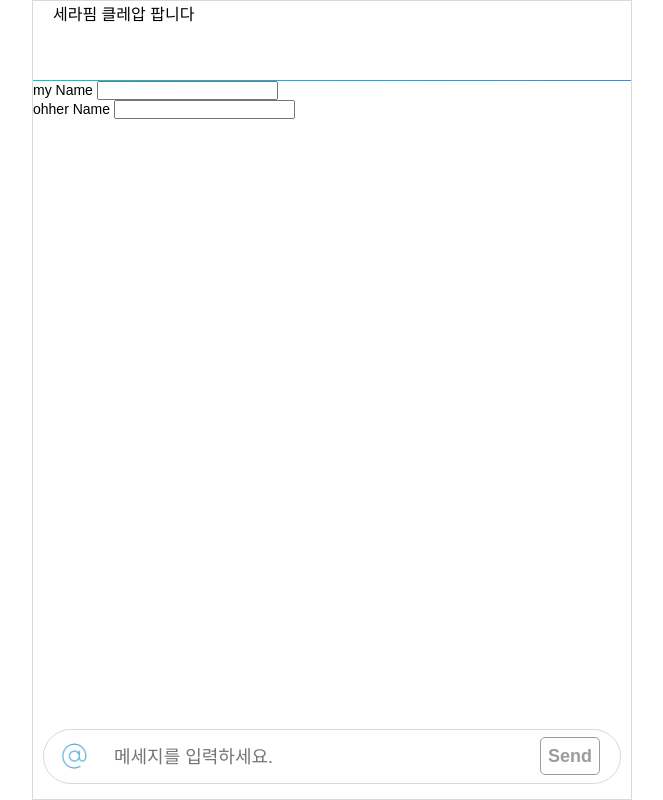
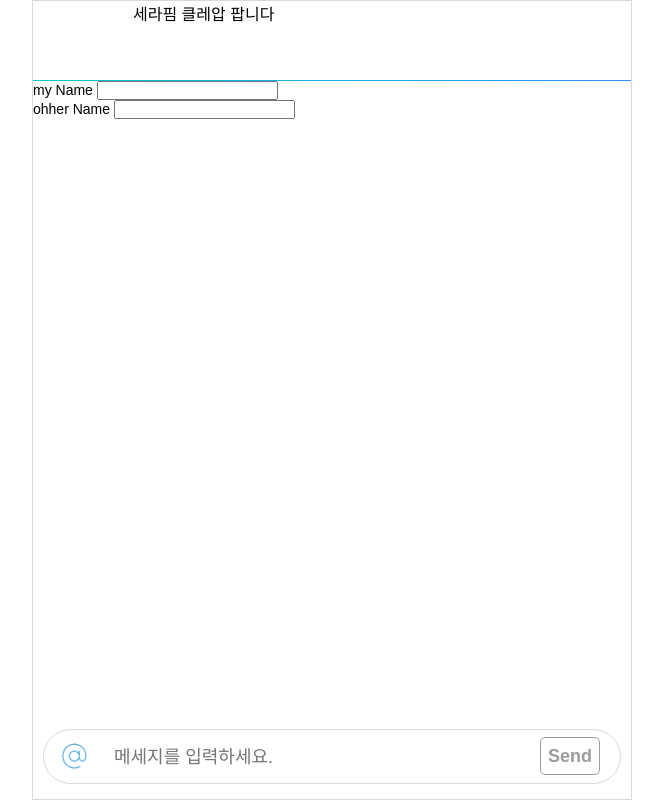
Before and after one commit to korea-certification-service/VTR, a website: page views/vtr_jquery.html in a window 1280 px wide. Shown: the whole page, without its empty margins (308-971 px from the left). Drawn offline with nearby package versions, Linux system fonts and the light colour scheme; a web font is replaced by a local one.

Commit message:
- css 개선

```diff
--- a/public/css/vtr.css
+++ b/public/css/vtr.css
@@ -108,6 +108,3 @@ button{border: none; cursor: pointer; background-color: #fff;}
 .footer .at_sec{display: none; position: absolute; z-index: 2; bottom: 70px; left: 0; width: 100%; padding-top: 15px; background-color: #ffffff;}
 .footer .at_sec .mach_command{display: inline-block; margin: 0 0 15px 10px; padding: 0 12px; height: 45px; line-height: 45px; font-size: 14px; border-radius: 30px; border: 1px solid #d9d9d9; cursor: pointer;}
 .chat_dim{display: none; position: absolute; z-index: 1; top: 0; left: 0; background: rgba(0, 0, 0, 0.7); width: 100%; height: calc(100% - 70px);}
-@media (min-width: 415px){
-    .header{padding-left: 0;}
-}
```
